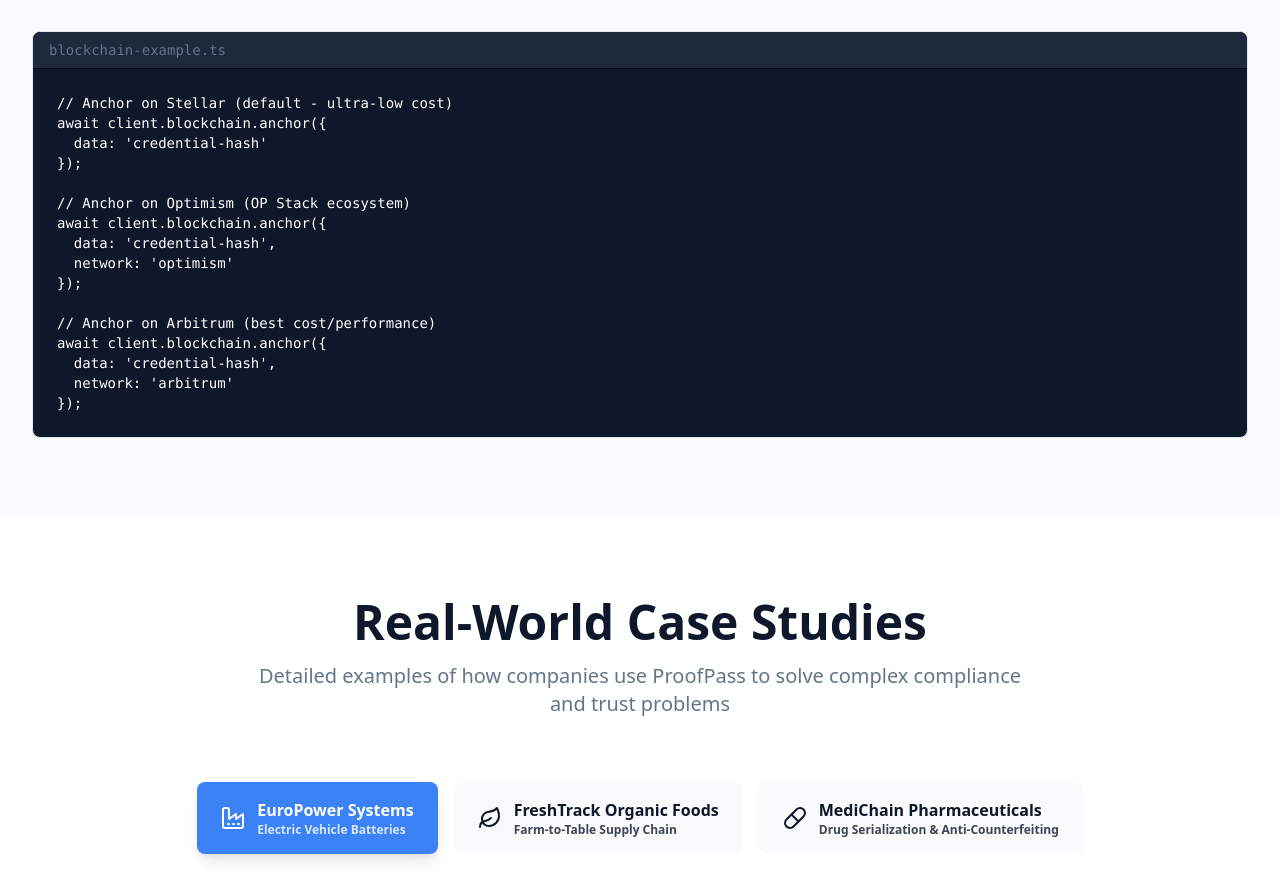
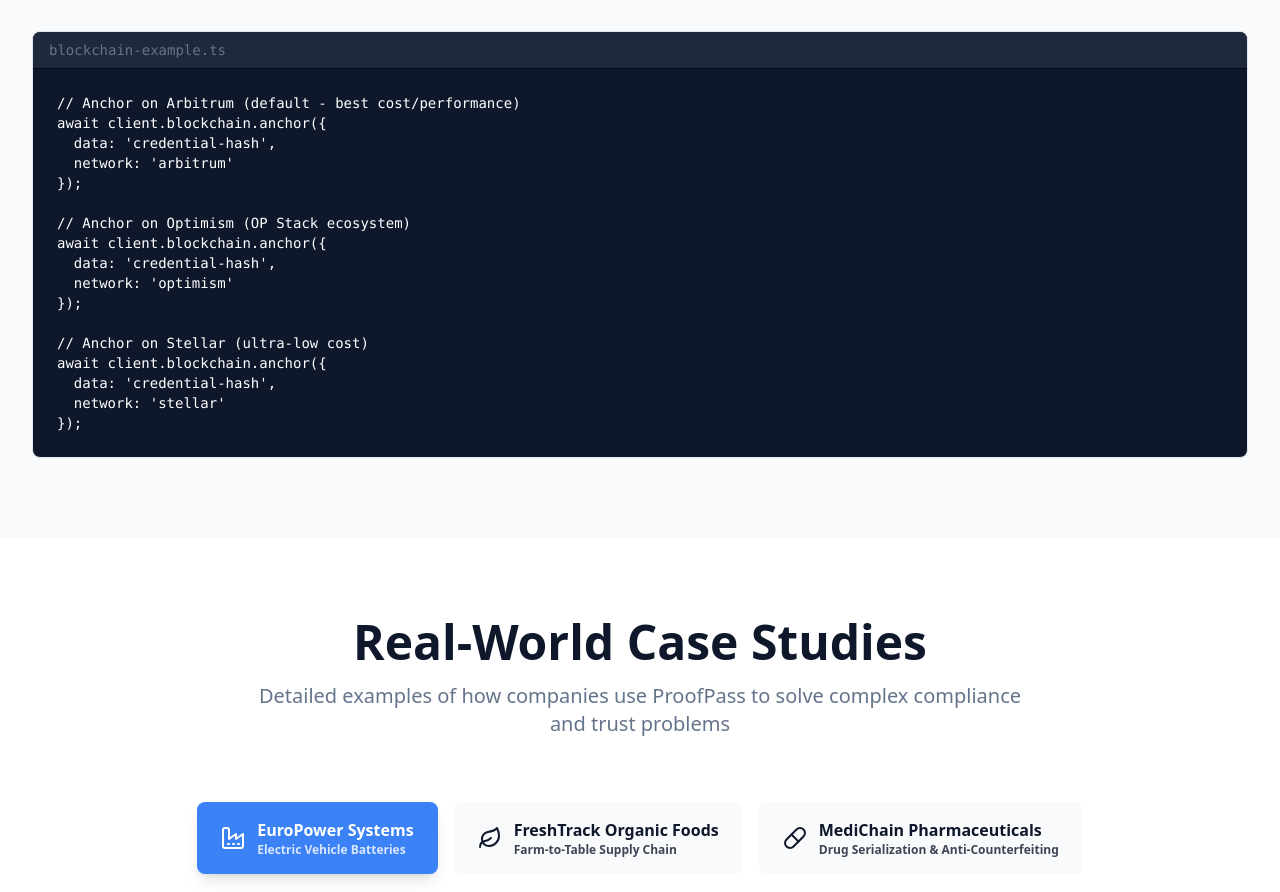
Before and after one commit to PROOFPASS/ProofPassLandingPage, a Next.js app: page / in a window 1280 px wide. Shown: the part 5665-6557 px from the top of the page. Built offline with nearby package versions, Linux system fonts and the light colour scheme.

Commit message:
Change default blockchain examples to Arbitrum
- BlockchainNetworks: Arbitrum as default (best cost/performance)
- IntegrationDeveloper: Use Arbitrum in example (consistent)
- Order: Arbitrum → Optimism → Stellar
- Highlights Arbitrum's balance of cost and performance

```diff
--- a/components/sections/BlockchainNetworks.tsx
+++ b/components/sections/BlockchainNetworks.tsx
@@ -178,9 +178,10 @@
             </span>
           </div>
           <pre className="p-6 text-sm overflow-x-auto">
-            <code className="text-white font-mono">{`// Anchor on Stellar (default - ultra-low cost)
+            <code className="text-white font-mono">{`// Anchor on Arbitrum (default - best cost/performance)
 await client.blockchain.anchor({
-  data: 'credential-hash'
+  data: 'credential-hash',
+  network: 'arbitrum'
 });
 
 // Anchor on Optimism (OP Stack ecosystem)
@@ -189,10 +190,10 @@
   network: 'optimism'
 });
 
-// Anchor on Arbitrum (best cost/performance)
+// Anchor on Stellar (ultra-low cost)
 await client.blockchain.anchor({
   data: 'credential-hash',
-  network: 'arbitrum'
+  network: 'stellar'
 });`}</code>
           </pre>
         </div>
--- a/components/sections/IntegrationDeveloper.tsx
+++ b/components/sections/IntegrationDeveloper.tsx
@@ -21,7 +21,7 @@
     capacity: 5000,
     cycleCount: 1000
   },
-  blockchain: 'optimism' // or 'arbitrum', 'stellar'
+  blockchain: 'arbitrum' // or 'optimism', 'stellar'
 });
 
 console.log(credential.did);
```
